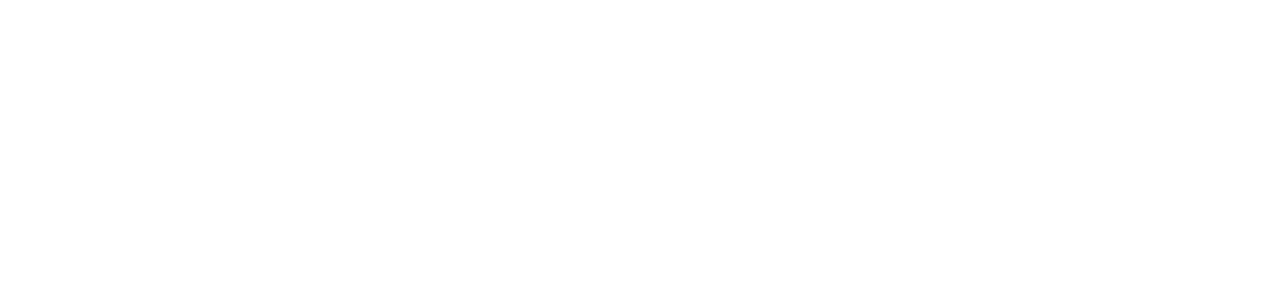
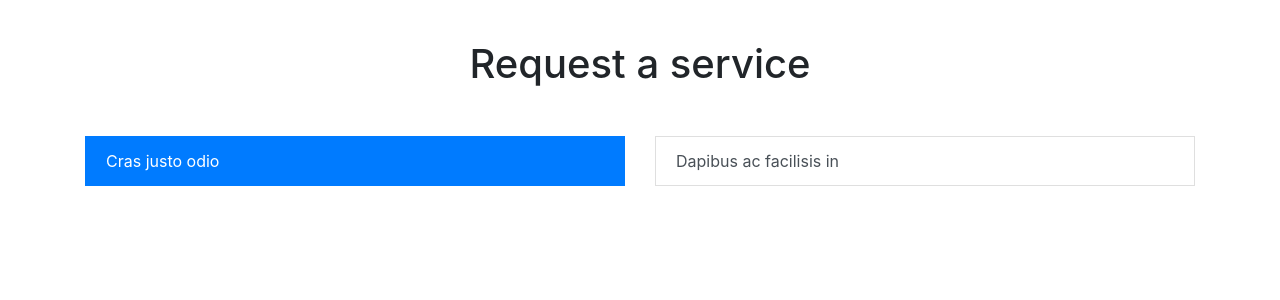
Before and after one commit to raquelm9/Homy, a React (Create React App) app in the folder client/: page /resident-request-type in a window 1280 px wide. Shown: the top 300 px of the page. Built offline with nearby package versions, Linux system fonts and the light colour scheme.

Commit message:
resident type of request added

```diff
--- a/client/src/app/App.js
+++ b/client/src/app/App.js
@@ -5,12 +5,18 @@
 //Pages
 import MainPage from "../pages/Residents/MainPage/MainPage";
 import ResidentRequest from "../pages/Residents/ResidentRequest/ResidentRequest";
+import ResidentRequestType from "../pages/Residents/ResidentRequestType/ResidentRequestType";
 
 function App() {
   return (
     <Router>
       <Switch>
         <Route exact path="/" component={MainPage} />
+        <Route
+          exact
+          path="/resident-request-type"
+          component={ResidentRequestType}
+        />
         <Route exact path="/resident-request" component={ResidentRequest} />
       </Switch>
     </Router>
--- /dev/null
+++ b/client/src/pages/Residents/ResidentRequestType/ResidentRequestType.css
@@ -0,0 +1,4 @@
+.resident-request-title {
+  text-align: center;
+  padding: 40px;
+}
--- /dev/null
+++ b/client/src/pages/Residents/ResidentRequestType/ResidentRequestType.jsx
@@ -0,0 +1,33 @@
+import React from "react";
+import "./ResidentRequestType.css";
+
+function ResidentRequestType() {
+  return (
+    <div className="container">
+      <div className="row">
+        <div className="col-12">
+          <h1 className="resident-request-title">Request a service</h1>
+        </div>
+      </div>
+      <div className="list-group">
+        <div className="row">
+          <div className="col-6">
+            <a
+              href="#"
+              className="list-group-item list-group-item-action active"
+            >
+              Cras justo odio
+            </a>
+          </div>
+          <div className="col-6">
+            <a href="#" className="list-group-item list-group-item-action">
+              Dapibus ac facilisis in
+            </a>
+          </div>
+        </div>
+      </div>
+    </div>
+  );
+}
+
+export default ResidentRequestType;
--- a/client/src/services/http-service.js
+++ b/client/src/services/http-service.js
@@ -13,7 +13,6 @@
   };
 
   addServiceRequest = (data) => {
-    console.log(data);
     var promise = new Promise((resolve, reject) => {
       fetch(endPoints, {
         method: "post",
```
Also changed, not shown: 1 other file (tests, documents, lock files or other folders).
